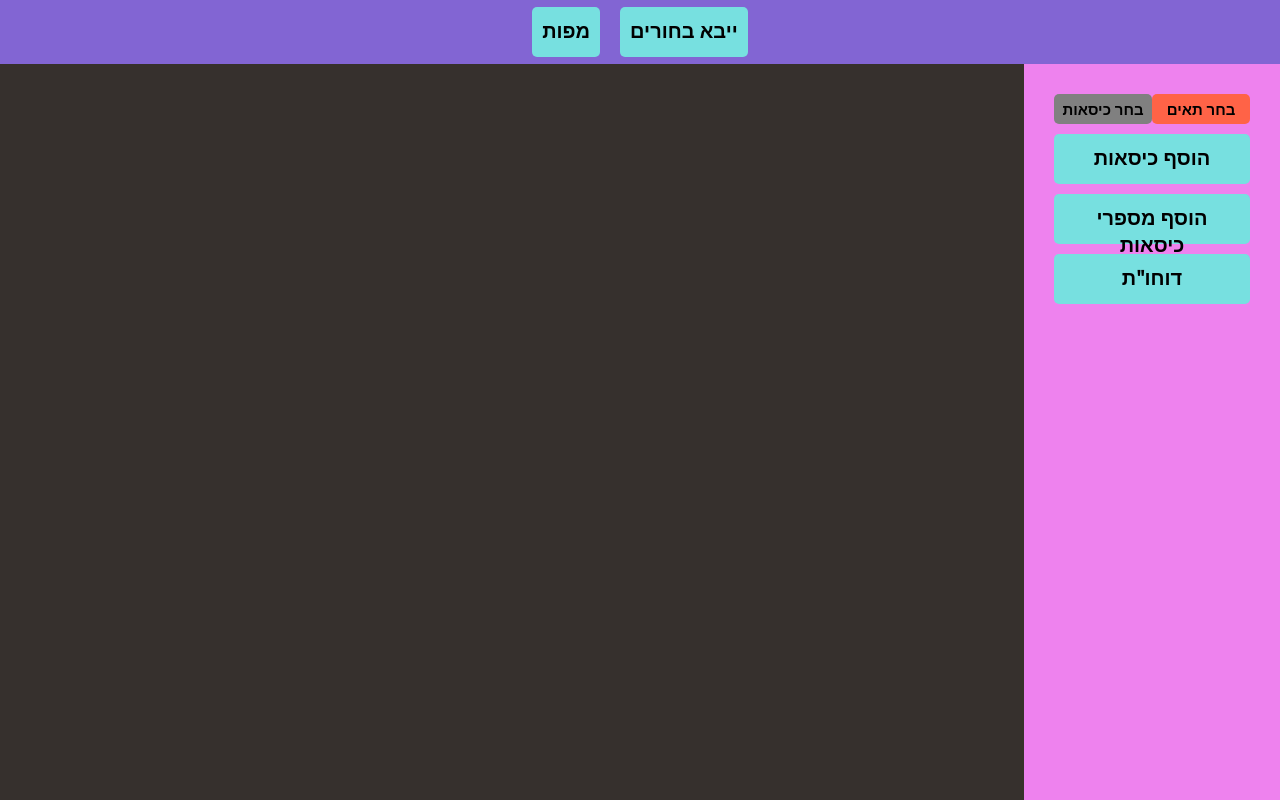
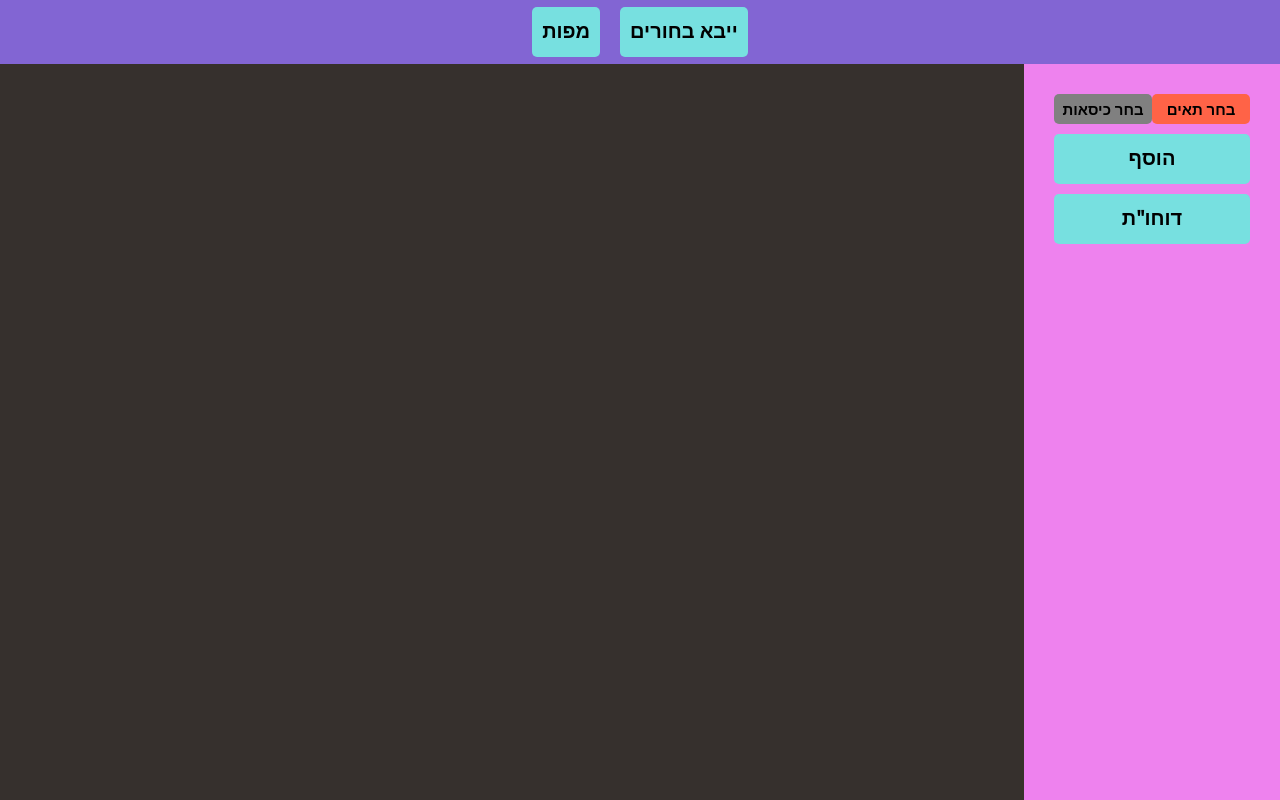
Before and after one commit to yair-hive/hive-php, a PHP site: page /hive-php/edit_map.html in a window 1280 px wide. Run offline with PHP 8.4, Linux system fonts and the light colour scheme; data that the repository does not hold is empty.

Commit message:
שישאר רק כפתור הוסף אחז

```diff
--- a/edit_map.html
+++ b/edit_map.html
@@ -24,8 +24,8 @@
             <div id='select_seats' class='hive-button'> בחר כיסאות </div>
             <div id='select_cells' class='hive-button'> בחר תאים </div>
         </div>
-        <div id='add_seats' class='hive-button'> הוסף כיסאות </div>
-        <div id='add_seat_number' class='hive-button'> הוסף מספרי כיסאות </div>
+        <div id='add_seats' class='hive-button'> הוסף </div>
+        <div id='add_seat_number' class='hive-button' style="display: none;"> הוסף </div>
         <div onclick="location.href='http://localhost/hive-php/guest_seat_num.php?map_name='+map_name" class='hive-button'> דוחו"ת </div>
     </div>
 </body>
--- a/front_end/scripts/eventListeners.js
+++ b/front_end/scripts/eventListeners.js
@@ -6,6 +6,8 @@ var selectables = 'cells'
 
 export const onClick_select_seats = ()=>{
     selectables = 'seats'
+    document.getElementById('add_seats').style.display = 'none'
+    document.getElementById('add_seat_number').style.display = 'block'
     document.getElementById('select_seats').style.backgroundColor = 'tomato'
     document.getElementById('select_cells').style.backgroundColor = 'gray'
     selection.clearSelection()
@@ -23,6 +25,8 @@ export const onClick_select_seats = ()=>{
 
 export const onClick_select_cells = ()=>{
     selectables = 'cells'
+    document.getElementById('add_seats').style.display = 'block'
+    document.getElementById('add_seat_number').style.display = 'none'
     document.getElementById('select_cells').style.backgroundColor = 'tomato'
     document.getElementById('select_seats').style.backgroundColor = 'gray'
     selection.clearSelection()
--- a/front_end/style.css
+++ b/front_end/style.css
@@ -32,6 +32,7 @@ input:focus{
     outline: none;
 }
 .hive-button{
+    display: block;
     border-radius: 5px;
     user-select: none;
     cursor: pointer;
```
